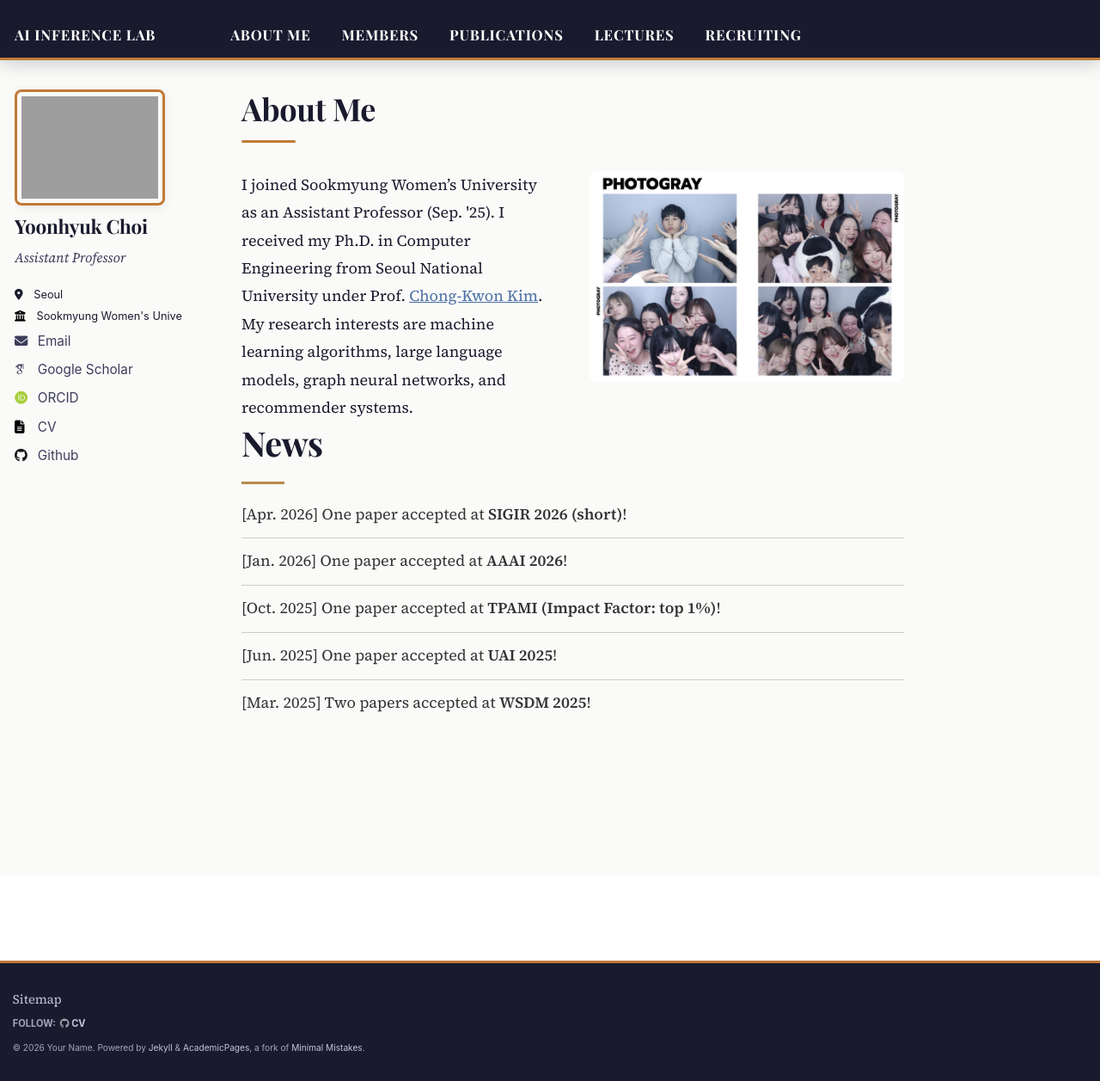
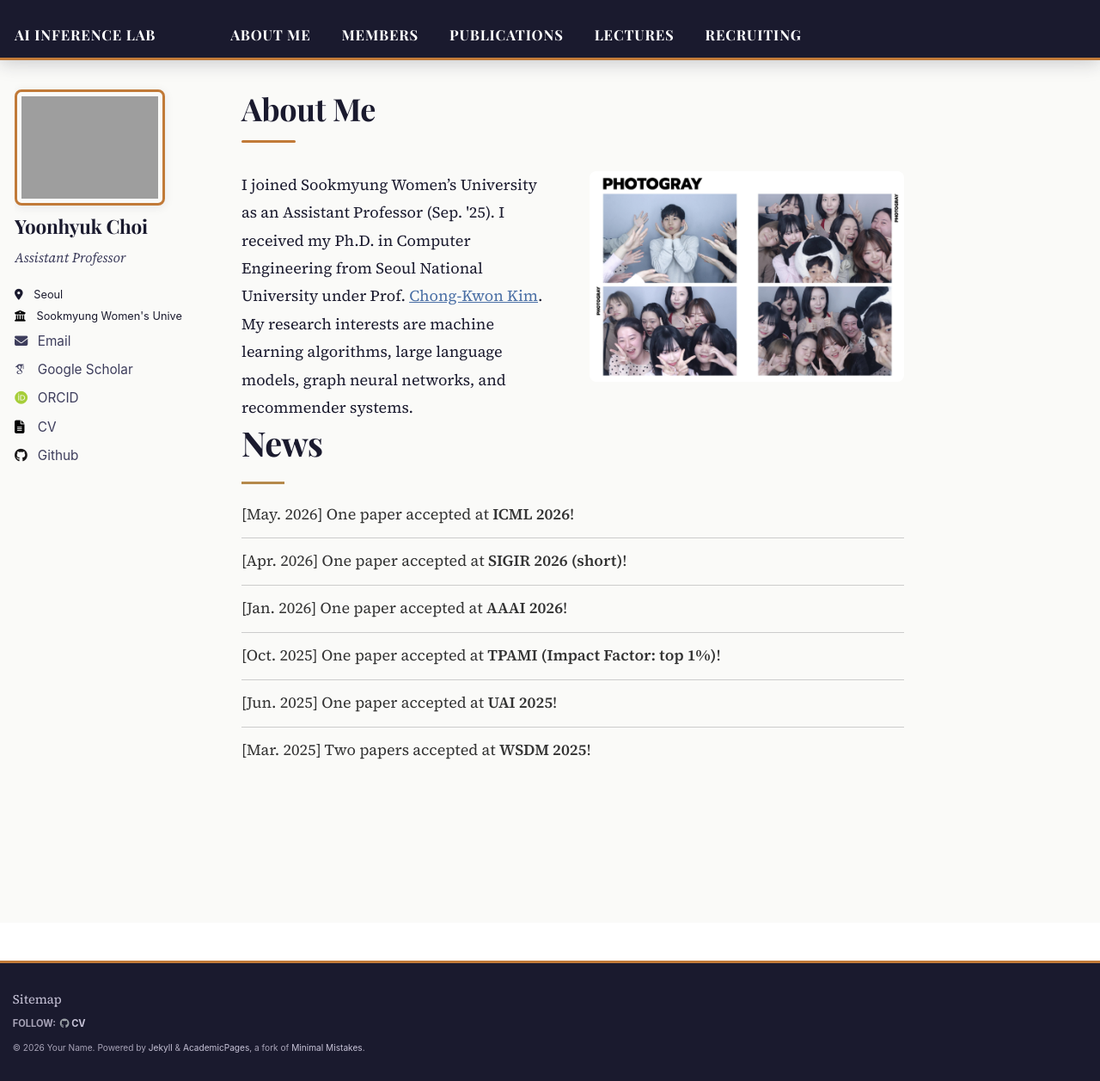
Before and after one commit to ChoiYoonHyuk/ChoiYoonHyuk.github.io, a Jekyll site: the page built from _pages/about.md, in a window 1280 px wide and 1257 px high. Shown: the whole window at 86% size. Built offline with Jekyll 4.4.1, drawn with Linux system fonts in a browser that asks for light colours; some web fonts are replaced.

Commit message:
Update news.yml

```diff
--- a/_data/news.yml
+++ b/_data/news.yml
@@ -1,3 +1,6 @@
+- date: "May. 2026"
+  text: "One paper accepted at **ICML 2026**!"
+
 - date: "Apr. 2026"
   text: "One paper accepted at **SIGIR 2026 (short)**!"
 
```
